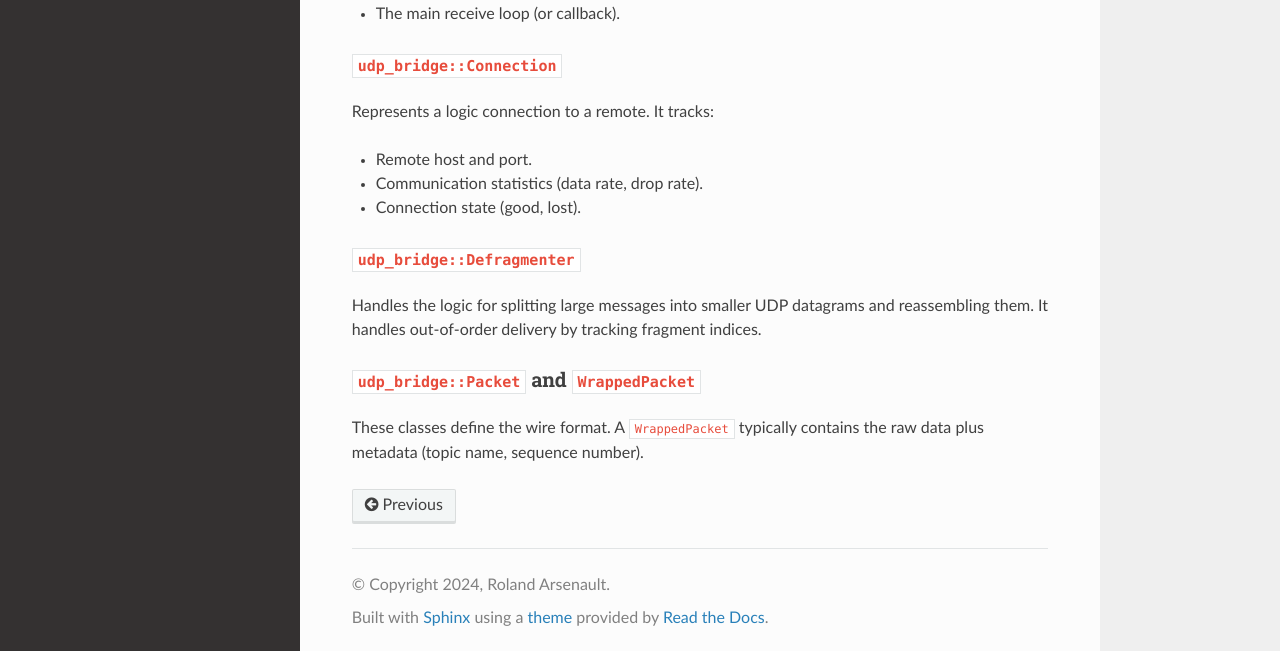
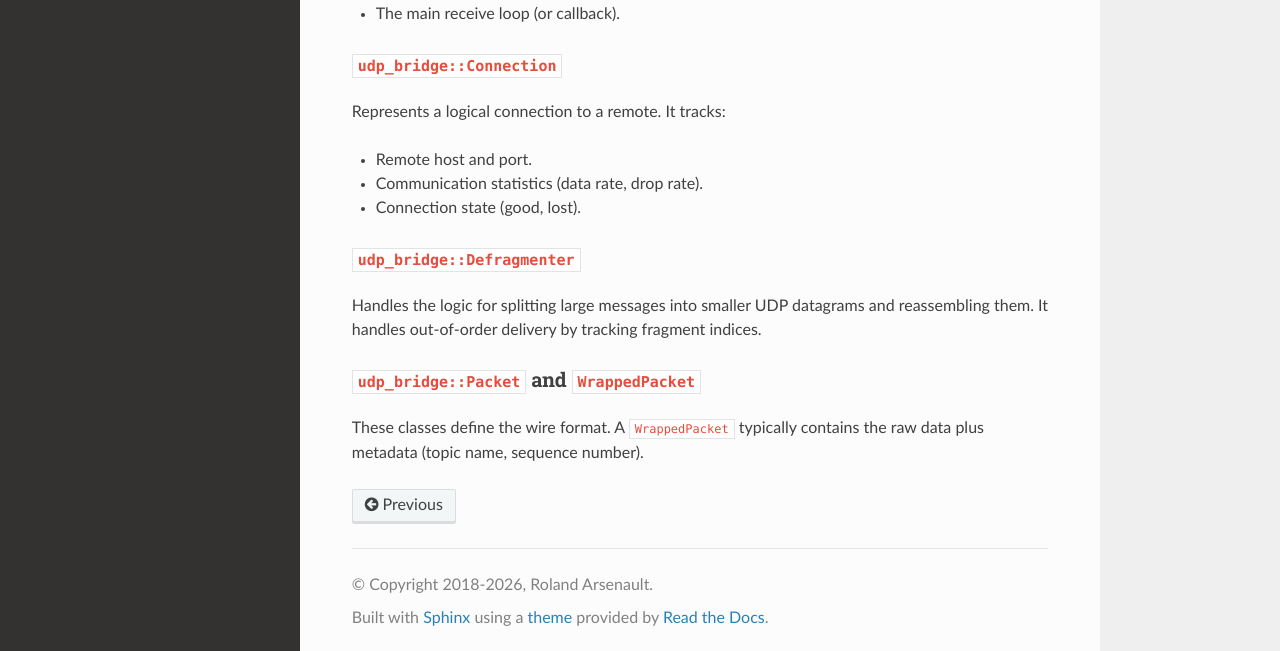
Before and after one commit to rolker/udp_bridge, a Sphinx documentation site: the page built from udp_bridge/doc/conceptual_overview.md, in a window 1280 px wide and 900 px high, scrolled down 953 px. Shown: the part 246-897 px from the top of the window. Built offline with Sphinx 7.4.7 and the Read the Docs theme 3.1.0, drawn with Linux system fonts in a browser that asks for light colours.

Commit message:
fix: Address Copilot review comments (paths, copyright, typos)

```diff
--- a/udp_bridge/doc/conceptual_overview.md
+++ b/udp_bridge/doc/conceptual_overview.md
@@ -35,7 +35,7 @@
 -   The main receive loop (or callback).
 
 ### `udp_bridge::Connection`
-Represents a logic connection to a remote. It tracks:
+Represents a logical connection to a remote. It tracks:
 -   Remote host and port.
 -   Communication statistics (data rate, drop rate).
 -   Connection state (good, lost).
--- a/udp_bridge/doc/conf.py
+++ b/udp_bridge/doc/conf.py
@@ -2,7 +2,7 @@
 
 # -- Project information -----------------------------------------------------
 project = 'udp_bridge'
-copyright = '2024, Roland Arsenault'
+copyright = '2018-2026, Roland Arsenault'
 author = 'Roland Arsenault'
 
 # -- General configuration ---------------------------------------------------
@@ -16,12 +16,12 @@
     'myst_parser',
 ]
 
-templates_path = ['_templates']
+templates_path = []
 exclude_patterns = ['_build', 'Thumbs.db', '.DS_Store']
 
 # -- Options for HTML output -------------------------------------------------
 html_theme = 'sphinx_rtd_theme'
-html_static_path = ['_static']
+html_static_path = []
 
 # -- Breathe/Exhale Configuration --------------------------------------------
 # Setup the exhale extension
```
